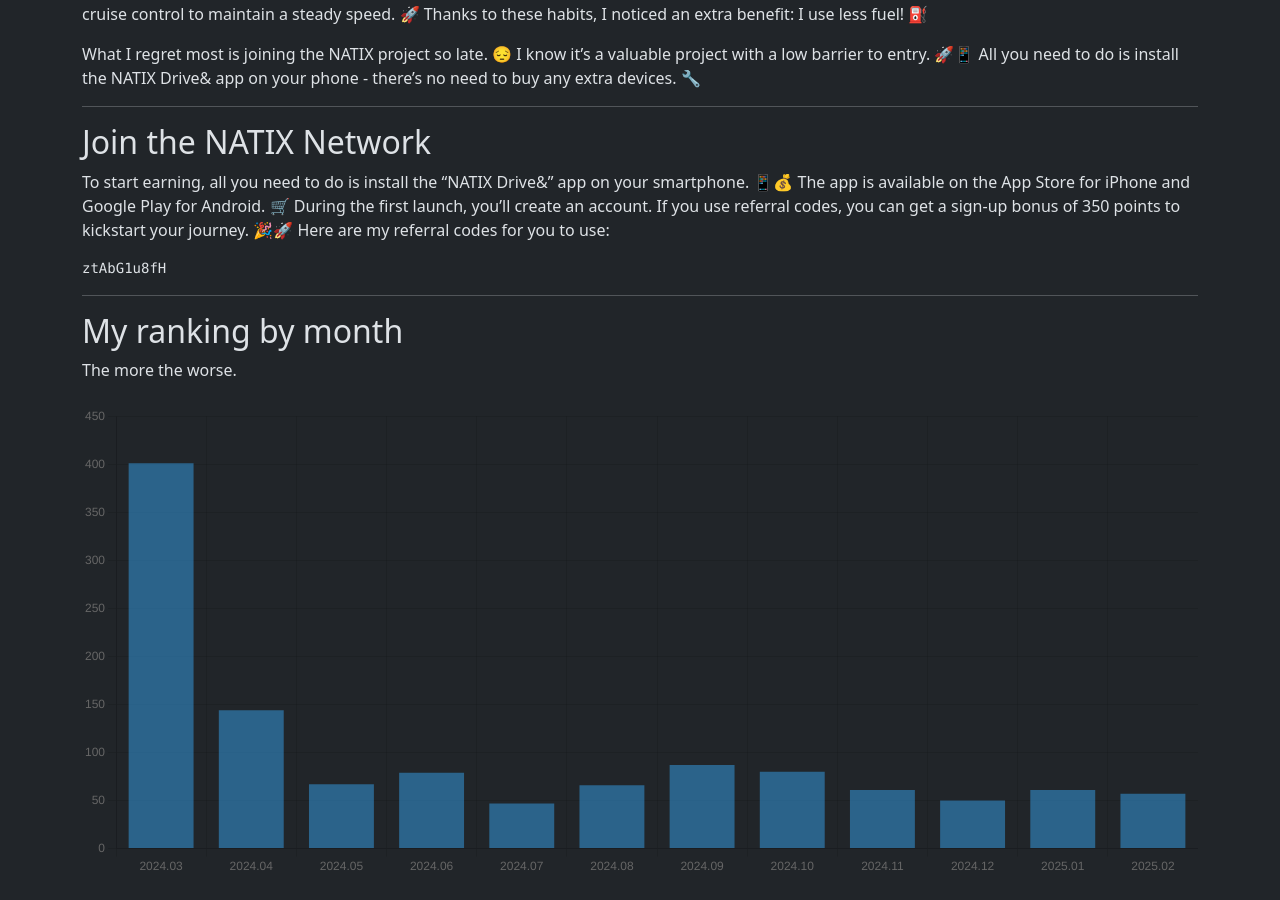
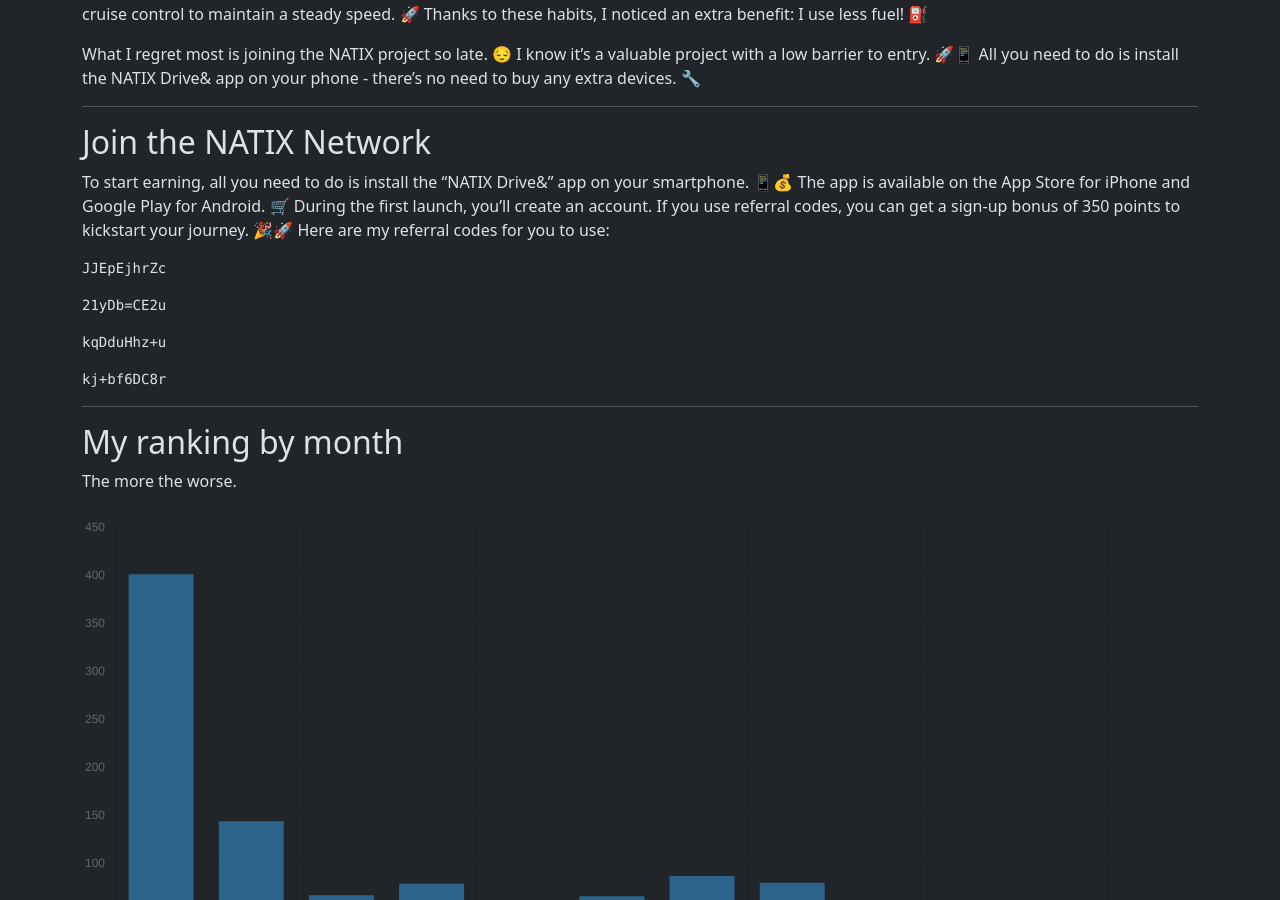
Before and after one commit to torrocus/natix, a Jekyll site: the page built from index.md, in a window 1280 px wide and 900 px high, scrolled down 2352 px. Built offline with Jekyll 4.4.1, drawn with Linux system fonts in a browser that asks for light colours; comment, search, counter and statistics services are not loaded.

Commit message:
Refresh referrer codes

````diff
--- a/index.md
+++ b/index.md
@@ -137,7 +137,19 @@ If you use referral codes, you can get a sign-up bonus of 350 points to kickstar
 Here are my referral codes for you to use:
 <!-- NATIX-REFERRAL-CODES-LIST:START -->
 ```
-ztAbG1u8fH
+JJEpEjhrZc
+```
+
+```
+21yDb=CE2u
+```
+
+```
+kqDduHhz+u
+```
+
+```
+kj+bf6DC8r
 ```
 <!-- NATIX-REFERRAL-CODES-LIST:END -->
 <!--
````
